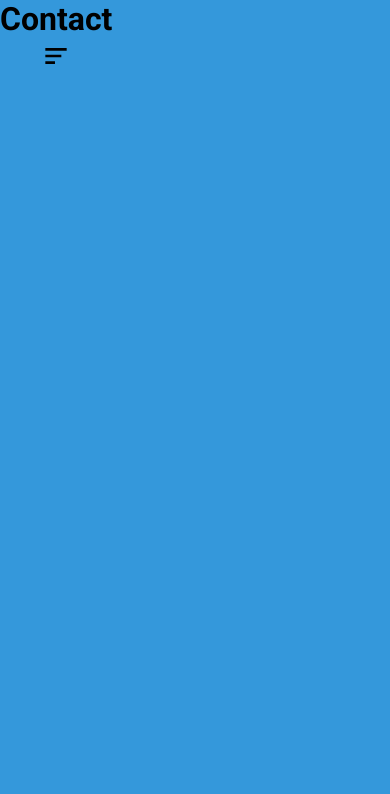
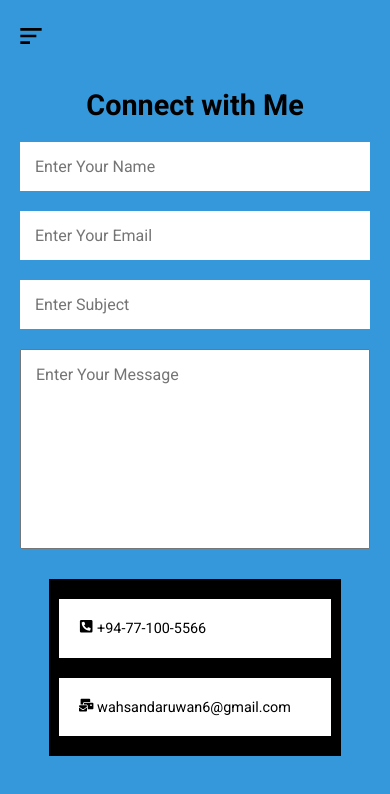
Before and after one commit to wahsandaruwan/simple_portfolio_website, a React (Create React App) app: page /contact in a window 390 px wide. Shown: the top 794 px of the page. Built offline with nearby package versions, Linux system fonts and the light colour scheme.

Commit message:
Contact page done

```diff
--- /dev/null
+++ b/src/components/Connect.js
@@ -0,0 +1,9 @@
+const Connect = (props) => {
+    return (
+        <>
+            <a href={props.url} className="con-link">{props.icon} <span>{props.text}</span></a>
+        </>
+    )
+}
+
+export default Connect
--- /dev/null
+++ b/src/components/InputBox.js
@@ -0,0 +1,9 @@
+const InputBox = (props) => {
+    return (
+        <>
+            <input type={props.type} placeholder={props.place} className="inpb" required/>
+        </>
+    )
+}
+
+export default InputBox
--- a/src/components/NavMenu.js
+++ b/src/components/NavMenu.js
@@ -2,10 +2,14 @@ import {BiMenuAltLeft} from "react-icons/bi"
 import { MdClose } from "react-icons/md"
 import {Link} from "react-router-dom"
 import {useState} from "react"
+import {navBar} from "../data/nav"
 
 const NavMenu = () => {
   // Menu State
   const [isShow, setIsShow] = useState(false)
+
+  // Navlink Display State
+  const [links, setLinks] = useState(navBar)
 
   return (
     <>
@@ -18,18 +22,17 @@ const NavMenu = () => {
       <header className={`${isShow ? "hdr show" : "hdr"}`}>
         <nav className="menu-links">
           <ul>
-            <li>
-              <Link to="/">Home</Link>
-            </li>
-            <li>
-              <Link to="/portfolio">Portfolio</Link>
-            </li>
-            <li>
-              <Link to="/skills">Skills</Link>
-            </li>
-            <li>
-              <Link to="/contact">Contact</Link>
-            </li>
+            {
+              links.map((link) => {
+                const {id, title, url} = link;
+
+                return (
+                  <li key={id} onClick={() => setIsShow(false)}>
+                    <Link to={url}>{title}</Link>
+                  </li>
+                )
+              })
+            }
           </ul>
         </nav>
      </header>
--- /dev/null
+++ b/src/data/nav.js
@@ -0,0 +1,28 @@
+import {v4 as uuidV} from "uuid"
+
+// Create an Object Array
+export const navBar = [
+    {
+        id: uuidV(),
+        title: "Home",
+        url: "/"
+    },
+
+    {
+        id: uuidV(),
+        title: "Portfolio",
+        url: "/portfolio"
+    },
+
+    {
+        id: uuidV(),
+        title: "Skills",
+        url: "/skills"
+    },
+
+    {
+        id: uuidV(),
+        title: "Contact",
+        url: "/contact"
+    },
+]
--- a/src/index.css
+++ b/src/index.css
@@ -48,8 +48,7 @@ ul{
 }
 
 .menu-links ul li{
-  padding: 20px 30px;
-  margin: 15px 0;
+  margin: 45px 0;
   font-size: 1.1rem;
 }
 
@@ -200,8 +199,75 @@ ul{
   }
 }
 
+/* -----Contact Page----- */
+.contact-page{
+  min-height: 100vh;
+  padding: 40px 20px;
+  display: flex;
+  justify-content: center;
+  align-items: center;
+  flex-direction: column;
+}
+
+.contact-page h1{
+  font-size: 2.5rem;
+  color: #000000;
+  margin-bottom: 50px;
+}
+
+/* ---Contact Form--- */
+.contact-page .con-form{
+  max-width: 600px;
+  width: 100%;
+  display: flex;
+  justify-content: center;
+  align-items: center;
+  flex-direction: column;
+  margin-bottom: 30px;
+}
+
+/* Input box */
+.contact-page .con-form .inpb{
+  width: 100%;
+  padding: 15px;
+  font-size: 1rem;
+  margin-bottom: 20px;
+  border: none;
+}
+
+/* Textarea */
+.contact-page .con-form .txtar{
+  width: 100%;
+  height: 200px;
+  padding: 15px;
+  font-size: 1rem;
+  resize: none;
+}
+
+/* Connection Box */
+.contact-page .con-box{
+  display: flex;
+  justify-content: center;
+  align-items: center;
+  background-color: #000000;
+  padding: 10px;
+}
+
+.contact-page .con-box .con-link{
+  font-size: 1rem;
+  background-color: #ffffff;
+  color: #000000;
+  padding: 20px;
+}
+
 /* -----Responsive----- */
-@media(max-width: 600px){
+@media(max-width: 650px){
+  /* ---Menu Button--- */
+  .menu-btn{
+    top: 20px;
+    left: 15px;
+  }
+
   /* ---Home Page--- */
   .home-page{
     background-size: 550px;
@@ -222,4 +288,19 @@ ul{
   .download a{
     font-size: 0.9rem;
   }
+
+  /* ---Contact Page--- */
+  .contact-page h1{
+    font-size: 1.8rem;
+    margin-bottom: 20px;
+  }
+
+  .contact-page .con-box{
+    flex-direction: column;
+  }
+
+  .contact-page .con-box .con-link{
+    font-size: 0.9rem;
+    width: 100%;
+  }
 }
--- a/src/index.js
+++ b/src/index.js
@@ -11,7 +11,4 @@ ReactDOM.render(
   document.getElementById('root')
 );
 
-// If you want to start measuring performance in your app, pass a function
-// to log results (for example: reportWebVitals(console.log))
-// or send to an analytics endpoint. Learn more: https://bit.ly/CRA-vitals
 reportWebVitals();
--- a/src/pages/Contact.js
+++ b/src/pages/Contact.js
@@ -1,7 +1,23 @@
+import Connect from "../components/Connect"
+import InputBox from "../components/InputBox"
+import {FaPhoneSquareAlt, FaMailBulk} from "react-icons/fa"
+
 const Contact = () => {
     return (
         <>
-            <h1>Contact</h1>
+            <section className="contact-page">
+                <h1>Connect with Me</h1>
+                <div className="con-form">
+                    <InputBox type="text" place="Enter Your Name"/>
+                    <InputBox type="email" place="Enter Your Email"/>
+                    <InputBox type="text" place="Enter Subject"/>
+                    <textarea placeholder="Enter Your Message" className="txtar"></textarea>
+                </div>
+                <div className="con-box">
+                    <Connect url="tel:0771005566" icon={<FaPhoneSquareAlt/>} text="+94-77-100-5566"/>
+                    <Connect url="mailto:wahsandaruwan6@gmail.com" icon={<FaMailBulk/>} text="wahsandaruwan6@gmail.com"/>
+                </div>
+            </section>
         </>
     )
 }
```
Also changed, not shown: src/components/PortBox.js (added), src/components/SimpleBtn.js (added).
